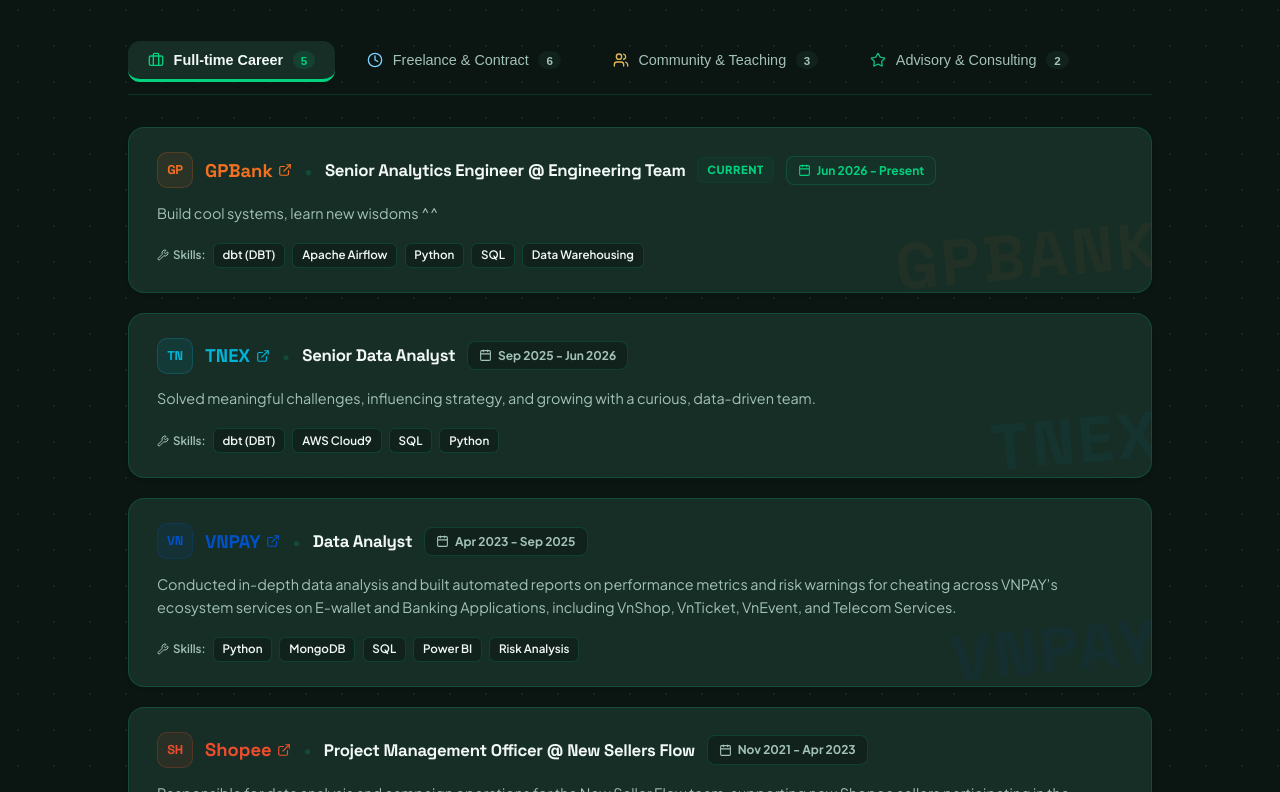
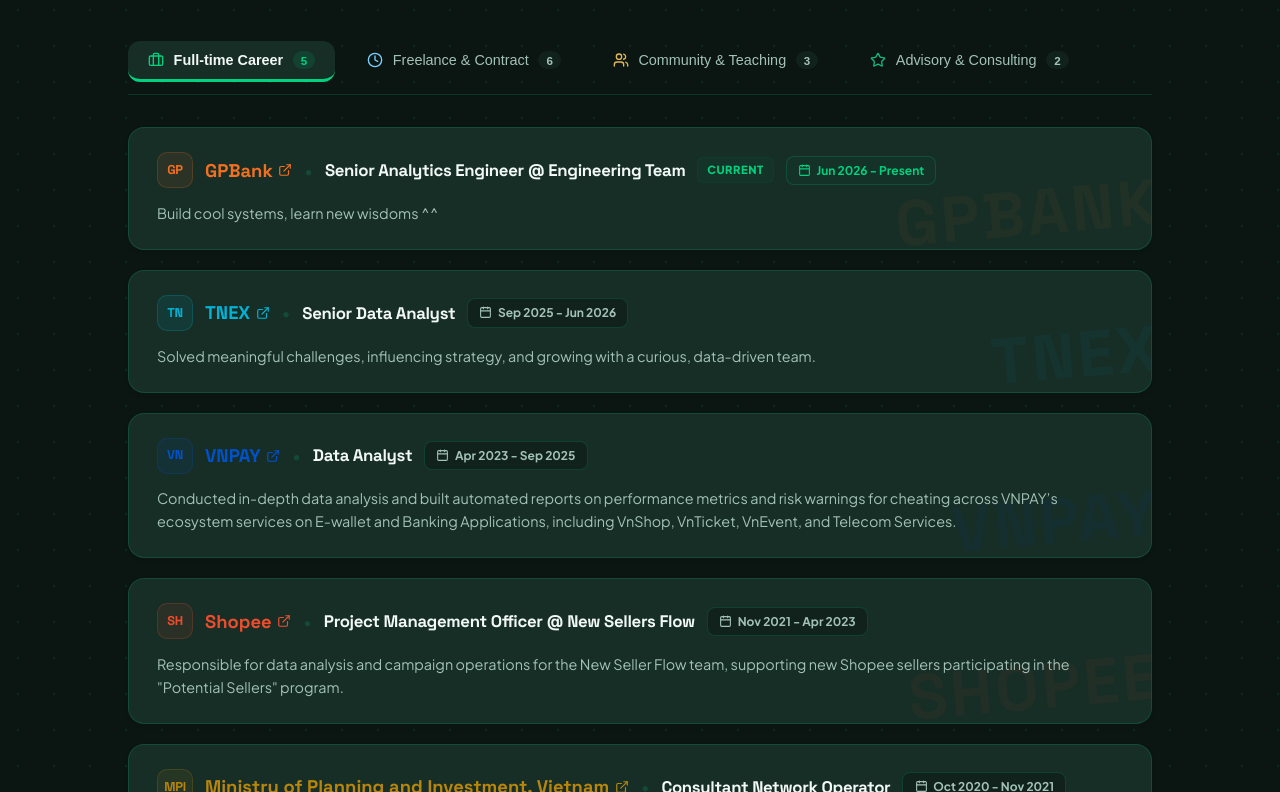
Before and after one commit to tunguyenn99/personal-websites-portfolio, a React (Vite) app: page / in a window 1280 px wide. Shown: the part 1088-1880 px from the top of the page. Built offline with nearby package versions, Linux system fonts and the light colour scheme.

Commit message:
fix(experience): remove skills badges from experience cards for ultra-clean minimalist design

```diff
--- a/src/components/Experience.jsx
+++ b/src/components/Experience.jsx
@@ -1,5 +1,5 @@
 import React, { useState } from 'react';
-import { Briefcase, Clock, Users, Star, ExternalLink, Calendar, Wrench } from 'lucide-react';
+import { Briefcase, Clock, Users, Star, ExternalLink, Calendar } from 'lucide-react';
 
 export default function Experience() {
   const [activeTab, setActiveTab] = useState('fulltime');
@@ -471,31 +471,6 @@
               }}>
                 {item.description}
               </p>
-
-              {/* Skill Tags */}
-              {item.skills && item.skills.length > 0 && (
-                <div style={{ display: 'flex', alignItems: 'center', gap: '0.45rem', flexWrap: 'wrap', marginTop: '0.25rem', position: 'relative', zIndex: 1 }}>
-                  <span style={{ fontSize: '0.725rem', color: 'var(--text-muted)', display: 'flex', alignItems: 'center', gap: '0.25rem', fontWeight: 600 }}>
-                    <Wrench size={12} /> Skills:
-                  </span>
-                  {item.skills.map((skill, sIdx) => (
-                    <span
-                      key={sIdx}
-                      style={{
-                        fontSize: '0.725rem',
-                        fontWeight: 600,
-                        color: 'var(--text-main)',
-                        background: 'var(--surface-low)',
-                        border: '1px solid var(--outline-low)',
-                        padding: '0.15rem 0.55rem',
-                        borderRadius: '6px'
-                      }}
-                    >
-                      {skill}
-                    </span>
-                  ))}
-                </div>
-              )}
             </div>
           ))}
         </div>
```
